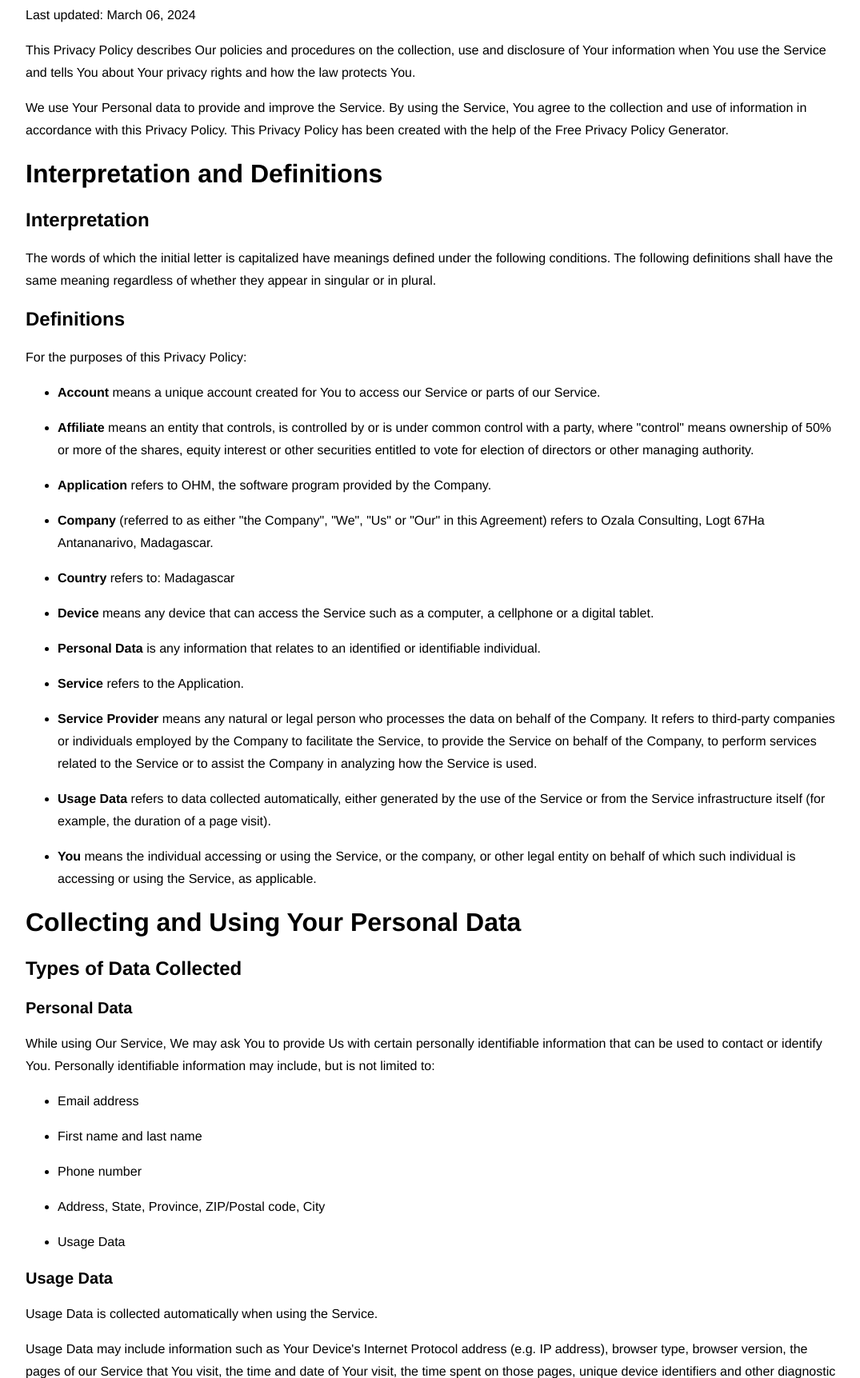
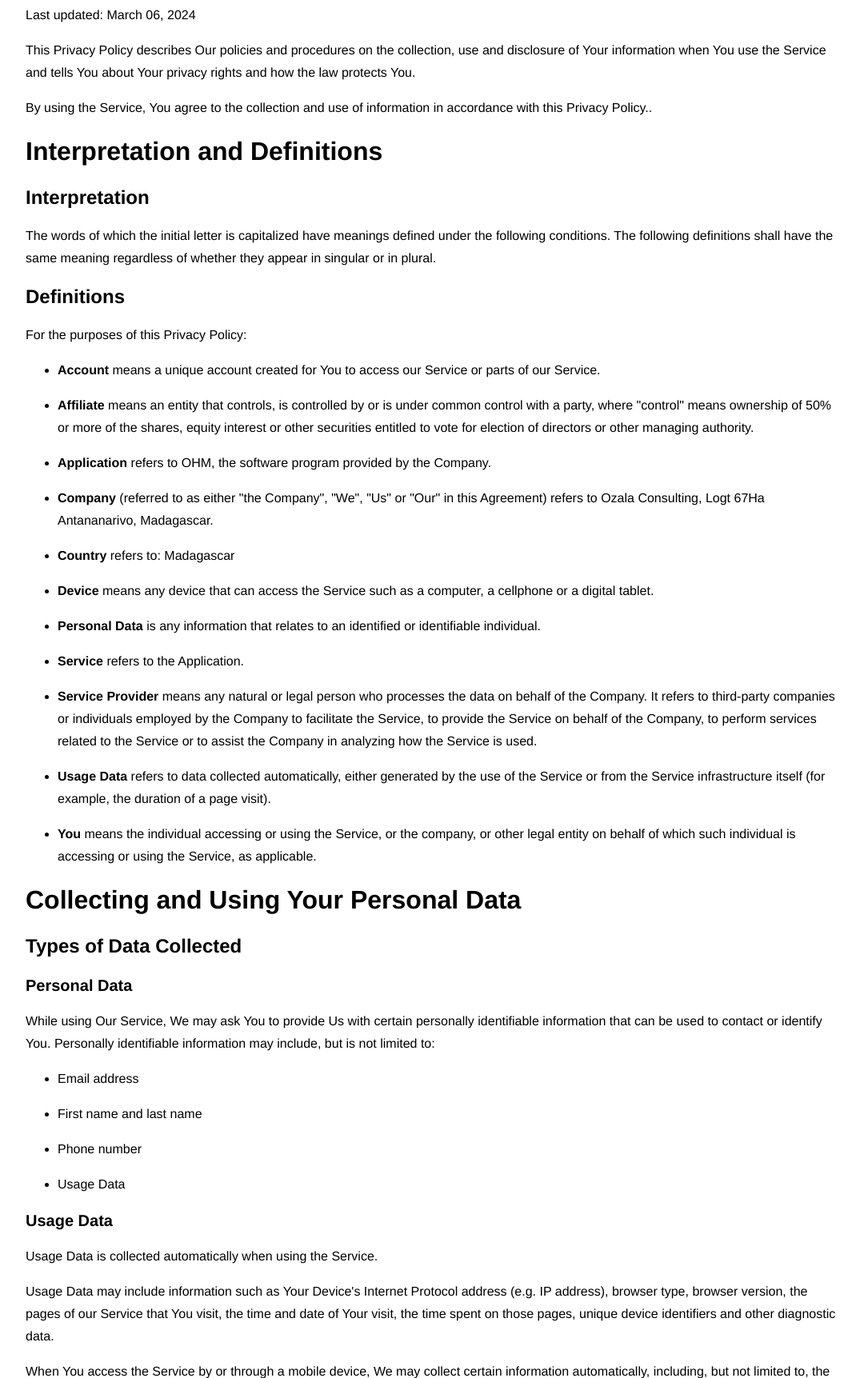
Before and after one commit to mandarvl/privacy-policy, a plain HTML site: page index.html in a window 1280 px wide. Shown: the part 180-1903 px from the top of the page at 80% size, without its empty margins (96-1171 px from the left). Drawn offline with Linux system fonts and the light colour scheme.

Commit message:
Update index.html

```diff
--- a/index.html
+++ b/index.html
@@ -27,7 +27,7 @@
 <h1>Privacy Policy</h1>
 <p>Last updated: March 06, 2024</p>
 <p>This Privacy Policy describes Our policies and procedures on the collection, use and disclosure of Your information when You use the Service and tells You about Your privacy rights and how the law protects You.</p>
-<p>We use Your Personal data to provide and improve the Service. By using the Service, You agree to the collection and use of information in accordance with this Privacy Policy. This Privacy Policy has been created with the help of the <a href="https://www.freeprivacypolicy.com/free-privacy-policy-generator/" target="_blank">Free Privacy Policy Generator</a>.</p>
+<p>By using the Service, You agree to the collection and use of information in accordance with this Privacy Policy..</p>
 <h2>Interpretation and Definitions</h2>
 <h3>Interpretation</h3>
 <p>The words of which the initial letter is capitalized have meanings defined under the following conditions. The following definitions shall have the same meaning regardless of whether they appear in singular or in plural.</p>
@@ -81,9 +81,6 @@
 </li>
 <li>
 <p>Phone number</p>
-</li>
-<li>
-<p>Address, State, Province, ZIP/Postal code, City</p>
 </li>
 <li>
 <p>Usage Data</p>
```
